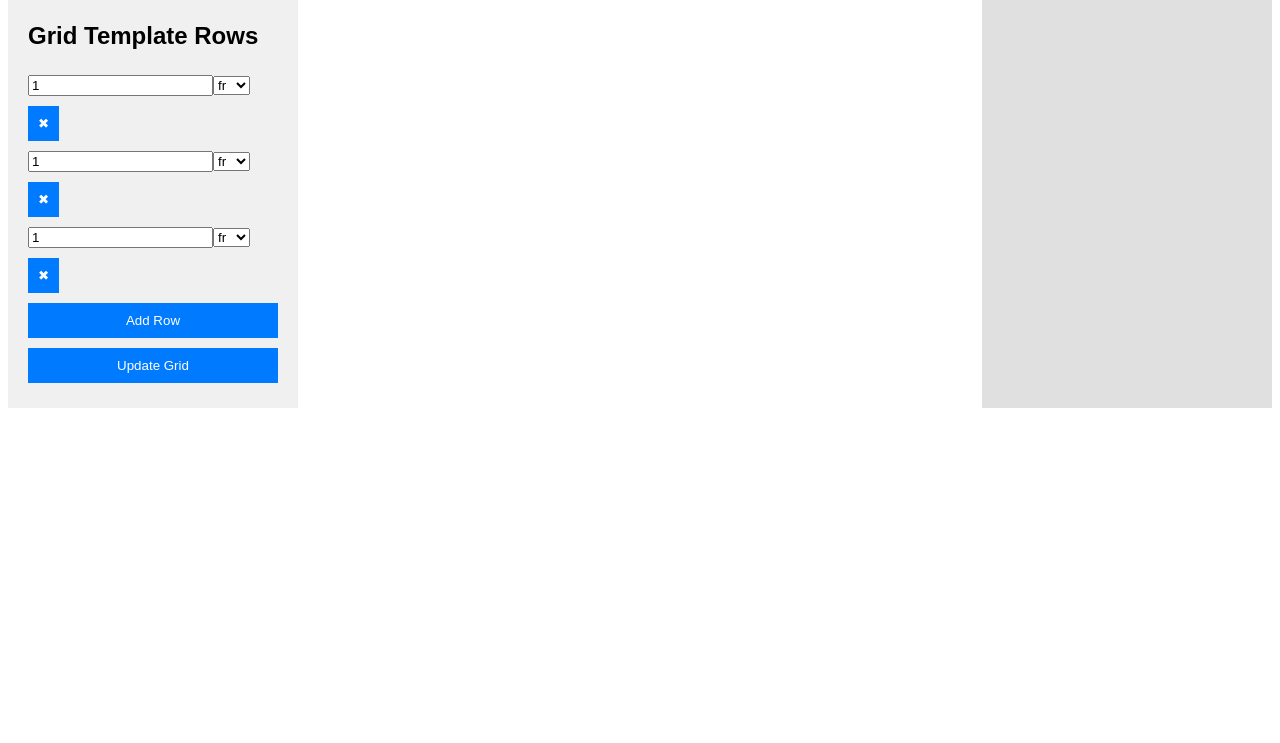
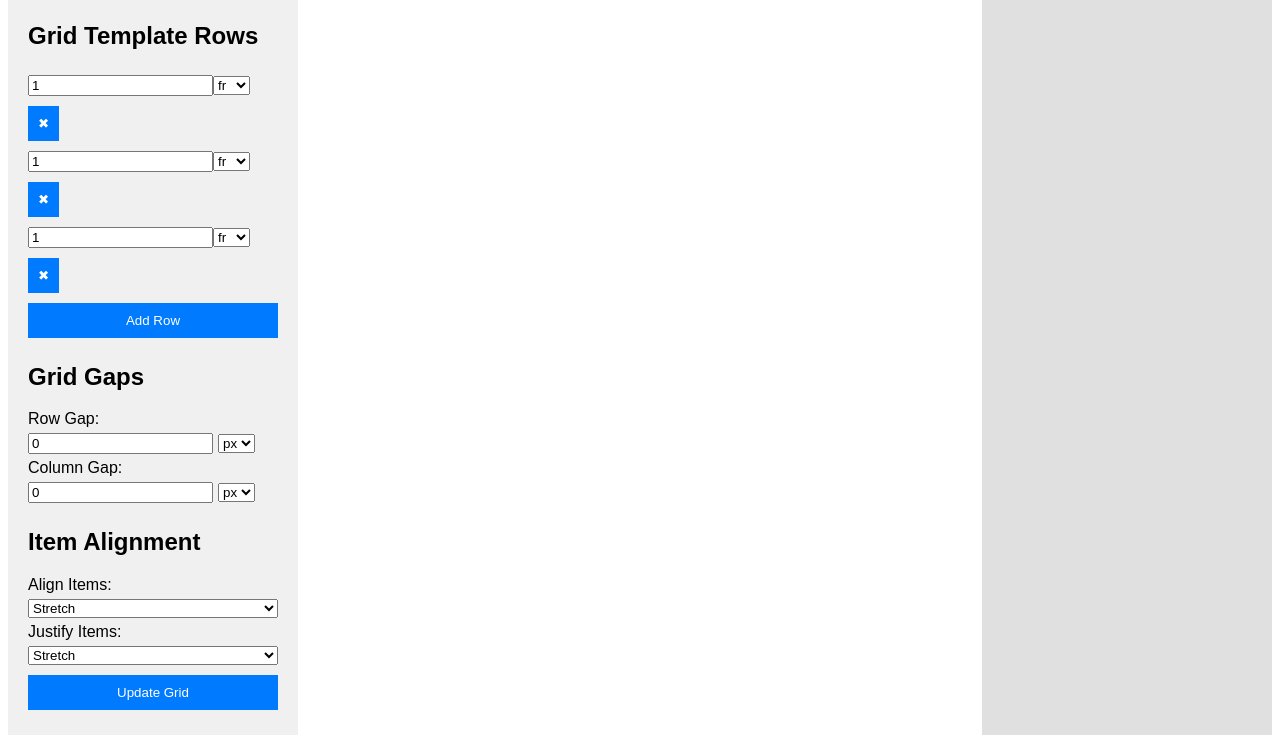
Before and after one commit to mitanvir05/grid-template-generator, a plain HTML site: page index.html in a window 1280 px wide. Shown: the part 395-1138 px from the top of the page. Before the commit the page ends 811 px from the top, so only its background shows below. Drawn offline with Linux system fonts and the light colour scheme.

Commit message:
align and row column gap added

```diff
--- a/index.html
+++ b/index.html
@@ -3,7 +3,7 @@
 <head>
     <meta charset="UTF-8">
     <meta name="viewport" content="width=device-width, initial-scale=1.0">
-    <title>Dynamic Grid Layout with Gap</title>
+    <title>Dynamic Grid Layout with Gap and Alignment</title>
     <link rel="stylesheet" href="styles.css">
 </head>
 <body>
@@ -20,6 +20,40 @@
         </div>
         <button onclick="addRow()">Add Row</button>
 
+        <h2>Grid Gaps</h2>
+        <label for="rowGap">Row Gap:</label>
+        <div class="gap-input">
+            <input type="number" id="rowGap" value="0">
+            <select id="rowGapUnit">
+                <option value="px">px</option>
+                <option value="%">%</option>
+            </select>
+        </div>
+        <label for="columnGap">Column Gap:</label>
+        <div class="gap-input">
+            <input type="number" id="columnGap" value="0">
+            <select id="columnGapUnit">
+                <option value="px">px</option>
+                <option value="%">%</option>
+            </select>
+        </div>
+
+        <h2>Item Alignment</h2>
+        <label for="alignItems">Align Items:</label>
+        <select id="alignItems">
+            <option value="stretch">Stretch</option>
+            <option value="start">Start</option>
+            <option value="center">Center</option>
+            <option value="end">End</option>
+        </select>
+        <label for="justifyItems">Justify Items:</label>
+        <select id="justifyItems">
+            <option value="stretch">Stretch</option>
+            <option value="start">Start</option>
+            <option value="center">Center</option>
+            <option value="end">End</option>
+        </select>
+
         <button onclick="updateGrid()">Update Grid</button>
     </div>
     <div class="grid-container" id="gridContainer">
--- a/script.js
+++ b/script.js
@@ -1,4 +1,3 @@
-
 function addRow() {
     const rowsContainer = document.getElementById('rowsContainer');
     const rowDiv = document.createElement('div');
@@ -15,8 +14,12 @@ function addRow() {
     const optionPx = document.createElement('option');
     optionPx.value = 'px';
     optionPx.textContent = 'px';
+    const optionPercent = document.createElement('option');
+    optionPercent.value = '%';
+    optionPercent.textContent = '%';
     select.appendChild(optionFr);
     select.appendChild(optionPx);
+    select.appendChild(optionPercent);
 
     const removeButton = document.createElement('button');
     removeButton.textContent = '✖';
@@ -45,8 +48,12 @@ function addColumn() {
     const optionPx = document.createElement('option');
     optionPx.value = 'px';
     optionPx.textContent = 'px';
+    const optionPercent = document.createElement('option');
+    optionPercent.value = '%';
+    optionPercent.textContent = '%';
     select.appendChild(optionFr);
     select.appendChild(optionPx);
+    select.appendChild(optionPercent);
 
     const removeButton = document.createElement('button');
     removeButton.textContent = '✖';
@@ -75,12 +82,22 @@ function updateGrid() {
         return input + unit;
     });
 
+    const rowGap = document.getElementById('rowGap').value + document.getElementById('rowGapUnit').value;
+    const columnGap = document.getElementById('columnGap').value + document.getElementById('columnGapUnit').value;
+
+    const alignItems = document.getElementById('alignItems').value;
+    const justifyItems = document.getElementById('justifyItems').value;
+
     const gridContainer = document.getElementById('gridContainer');
     gridContainer.innerHTML = ''; // Clear previous grid items
 
     // Set grid container styles
     gridContainer.style.gridTemplateColumns = columns.join(' ');
     gridContainer.style.gridTemplateRows = rows.join(' ');
+    gridContainer.style.rowGap = rowGap;
+    gridContainer.style.columnGap = columnGap;
+    gridContainer.style.alignItems = alignItems;
+    gridContainer.style.justifyItems = justifyItems;
 
     const rowCount = rows.length;
     const columnCount = columns.length;
@@ -99,6 +116,10 @@ function updateGrid() {
     display: grid;
     grid-template-columns: ${columns.join(' ')};
     grid-template-rows: ${rows.join(' ')};
+    row-gap: ${rowGap};
+    column-gap: ${columnGap};
+    align-items: ${alignItems};
+    justify-items: ${justifyItems};
 }
 `;
     document.getElementById('cssCode').textContent = cssCode;
--- a/styles.css
+++ b/styles.css
@@ -1,4 +1,3 @@
-
 body {
     display: flex;
     font-family: Arial, sans-serif;
@@ -49,3 +48,11 @@ button:hover {
     overflow: auto;
     flex-shrink: 0;
 }
+
+.gap-input {
+    display: flex;
+    align-items: center;
+}
+.gap-input input {
+    margin-right: 5px;
+}
```
